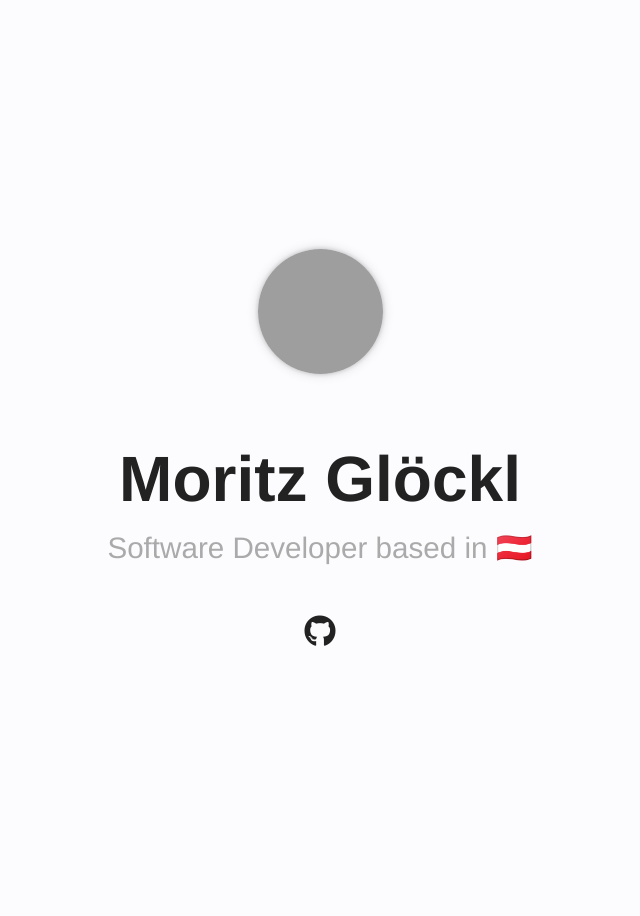
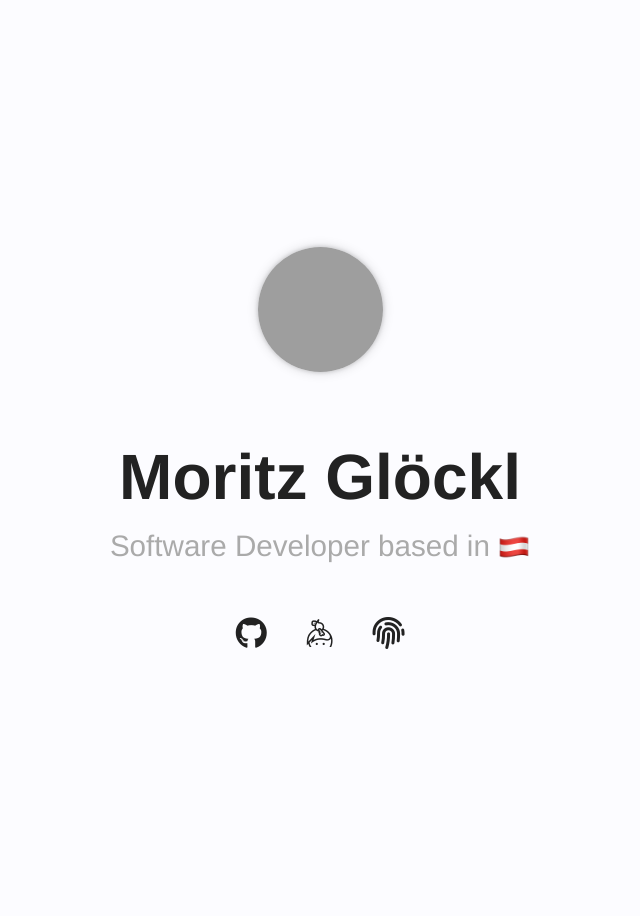
Before and after one commit to moritzgloeckl/moritzgloeckl.github.io, a Jekyll site: the page built from index.html, in a window 1280 px wide. Shown: the whole page, without its empty margins (320-960 px from the left). Built offline with Jekyll 4.4.1, drawn with Linux system fonts in a browser that asks for light colours; nearby versions of some CDN libraries; grey boxes are pictures that could not be loaded.

Commit message:
Added Keybase and Public Key

```diff
--- a/css/styles.css
+++ b/css/styles.css
@@ -47,7 +47,11 @@ h1, h2 {
 
 a {
 	color: #222;
+}
 
+img {
+	vertical-align: middle;
+	margin-bottom: 4px;
 }
 
 .fab, .fas {
@@ -57,5 +61,5 @@ a {
 
 .footer {
 	display: flex;
-    flex-direction: row;
+	flex-direction: row;
 }
--- a/index.html
+++ b/index.html
@@ -5,9 +5,11 @@ layout: default
 <div class="wrapper">
 	<img class="selfie" alt="Moritz Glöckl" src="https://avatars2.githubusercontent.com/u/1828337?s=400&u=ce0e71c5246b24e201128f957ab05e655038f556&v=4">
 	<h1 class="title">Moritz Glöckl</h1>
-	<h2 class="description">Software Developer based in 🇦🇹</h2>
+	<h2 class="description">Software Developer based in <img src="./assets/flag_austria.png" height="32" width="32" alt="Austrian Flag"/></h2>
 
 	<div class="footer">
-		<a href="https://github.com/moritzgloeckl" target="_blank"><i class="fab fa-github"></i></a>
+		<a href="https://github.com/moritzgloeckl" alt="Github" target="_blank"><i class="fab fa-github"></i></a>
+		<a href="https://keybase.io/moritzg" alt="Keybase" target="_blank"><i class="fab fa-keybase"></i></a>
+		<a href="./assets/public_key.asc" alt="GPG" target="_blank"><i class="fas fa-fingerprint"></i></a>
 	</div>
 </div>
```
Also changed, not shown: assets/flag_austria.png (added), 1 other file.
